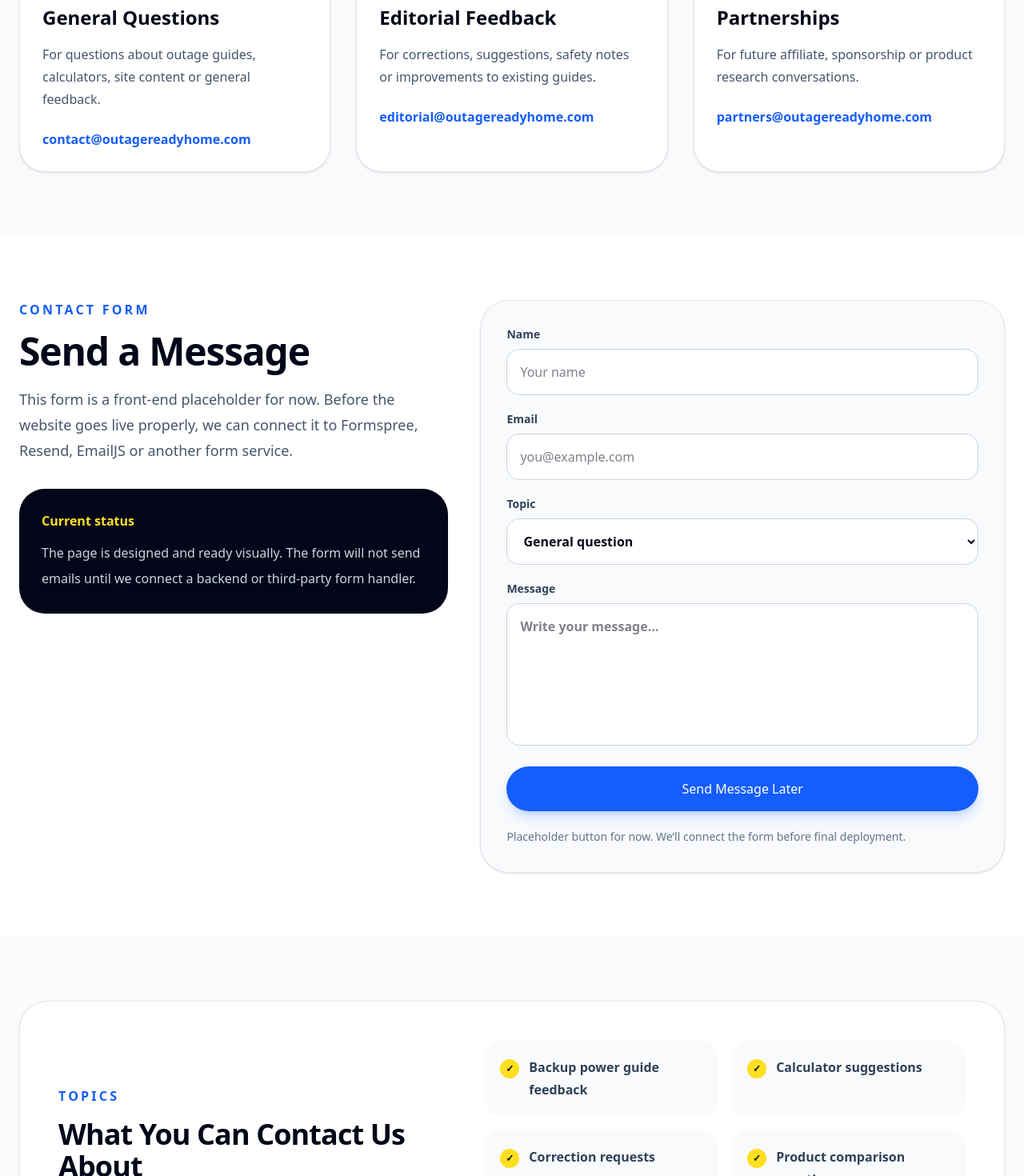
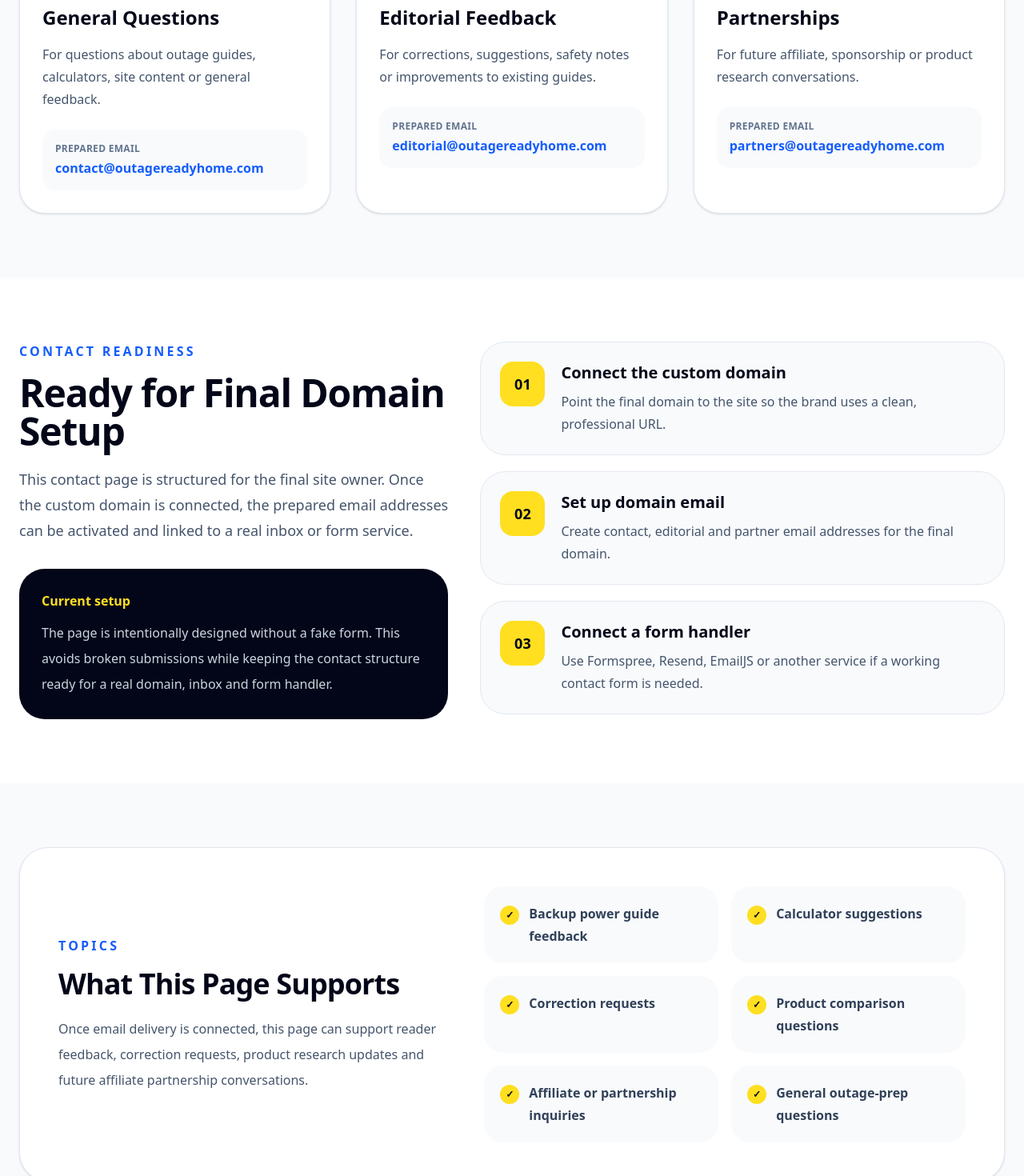
Before and after one commit to akifjanjua/outage-ready-home, a Next.js app: page /contact in a window 1280 px wide. Shown: the part 860-2330 px from the top of the page at 80% size. Built offline with nearby package versions, Linux system fonts and the light colour scheme; no server answers.

Commit message:
Clean contact page placeholder form

```diff
--- a/app/contact/page.js
+++ b/app/contact/page.js
@@ -34,6 +34,24 @@ const responseTopics = [
   "General outage-prep questions",
 ];
 
+const setupSteps = [
+  {
+    number: "01",
+    title: "Connect the custom domain",
+    text: "Point the final domain to the site so the brand uses a clean, professional URL.",
+  },
+  {
+    number: "02",
+    title: "Set up domain email",
+    text: "Create contact, editorial and partner email addresses for the final domain.",
+  },
+  {
+    number: "03",
+    title: "Connect a form handler",
+    text: "Use Formspree, Resend, EmailJS or another service if a working contact form is needed.",
+  },
+];
+
 export default function ContactPage() {
   return (
     <main className="min-h-screen bg-slate-50 text-slate-950">
@@ -50,9 +68,9 @@ export default function ContactPage() {
           </h1>
 
           <p className="mx-auto mt-6 max-w-3xl text-lg leading-8 text-slate-600">
-            Have a question, correction, suggestion or partnership inquiry?
-            Reach out about backup power guides, calculators, outage kits,
-            emergency lighting or refrigerator backup content.
+            Questions, corrections, suggestions and partnership inquiries can
+            be routed through the contact channels prepared for the final custom
+            domain setup.
           </p>
 
           <div className="mt-9 flex flex-col justify-center gap-4 sm:flex-row">
@@ -96,12 +114,15 @@ export default function ContactPage() {
 
               <p className="mt-4 leading-7 text-slate-600">{option.text}</p>
 
-              <a
-                href={`mailto:${option.email}`}
-                className="mt-6 inline-flex font-black text-blue-600 hover:text-blue-800"
-              >
+              <div className="mt-6 rounded-2xl bg-slate-50 p-4">
+                <p className="text-xs font-black uppercase tracking-wide text-slate-500">
+                  Prepared email
+                </p>
+
+                <p className="mt-1 break-words font-black text-blue-600">
                   {option.email}
-              </a>
+                </p>
+              </div>
             </div>
           ))}
         </div>
@@ -111,94 +132,52 @@ export default function ContactPage() {
         <div className="mx-auto grid max-w-7xl gap-10 lg:grid-cols-[0.9fr_1.1fr] lg:items-start">
           <div>
             <p className="font-bold uppercase tracking-[0.2em] text-blue-600">
-              Contact Form
+              Contact Readiness
             </p>
 
             <h2 className="mt-4 text-4xl font-black tracking-tight md:text-5xl">
-              Send a Message
+              Ready for Final Domain Setup
             </h2>
 
             <p className="mt-5 text-lg leading-8 text-slate-600">
-              This form is a front-end placeholder for now. Before the website
-              goes live properly, we can connect it to Formspree, Resend,
-              EmailJS or another form service.
+              This contact page is structured for the final site owner. Once the
+              custom domain is connected, the prepared email addresses can be
+              activated and linked to a real inbox or form service.
             </p>
 
             <div className="mt-8 rounded-[2rem] bg-slate-950 p-7 text-white">
-              <p className="font-black text-yellow-300">Current status</p>
+              <p className="font-black text-yellow-300">Current setup</p>
 
               <p className="mt-3 leading-8 text-slate-300">
-                The page is designed and ready visually. The form will not send
-                emails until we connect a backend or third-party form handler.
+                The page is intentionally designed without a fake form. This
+                avoids broken submissions while keeping the contact structure
+                ready for a real domain, inbox and form handler.
               </p>
             </div>
           </div>
 
-          <form className="rounded-[2.25rem] border border-slate-200 bg-slate-50 p-6 shadow-sm md:p-8">
           <div className="grid gap-5">
-              <div>
-                <label className="mb-2 block text-sm font-black text-slate-700">
-                  Name
-                </label>
-
-                <input
-                  type="text"
-                  placeholder="Your name"
-                  className="w-full rounded-2xl border border-slate-300 bg-white px-4 py-4 font-semibold outline-none transition focus:border-blue-600 focus:ring-4 focus:ring-blue-100"
-                />
+            {setupSteps.map((step) => (
+              <div
+                key={step.number}
+                className="rounded-[2rem] border border-slate-200 bg-slate-50 p-6"
+              >
+                <div className="flex gap-5">
+                  <div className="flex h-14 w-14 shrink-0 items-center justify-center rounded-2xl bg-yellow-300 text-lg font-black text-slate-950">
+                    {step.number}
                   </div>
 
                   <div>
-                <label className="mb-2 block text-sm font-black text-slate-700">
-                  Email
-                </label>
+                    <h3 className="text-xl font-black">{step.title}</h3>
 
-                <input
-                  type="email"
-                  placeholder="you@example.com"
-                  className="w-full rounded-2xl border border-slate-300 bg-white px-4 py-4 font-semibold outline-none transition focus:border-blue-600 focus:ring-4 focus:ring-blue-100"
-                />
-              </div>
-
-              <div>
-                <label className="mb-2 block text-sm font-black text-slate-700">
-                  Topic
-                </label>
-
-                <select className="w-full rounded-2xl border border-slate-300 bg-white px-4 py-4 font-semibold outline-none transition focus:border-blue-600 focus:ring-4 focus:ring-blue-100">
-                  <option>General question</option>
-                  <option>Guide feedback</option>
-                  <option>Correction request</option>
-                  <option>Calculator suggestion</option>
-                  <option>Partnership inquiry</option>
-                </select>
-              </div>
-
-              <div>
-                <label className="mb-2 block text-sm font-black text-slate-700">
-                  Message
-                </label>
-
-                <textarea
-                  placeholder="Write your message..."
-                  rows="6"
-                  className="w-full resize-none rounded-2xl border border-slate-300 bg-white px-4 py-4 font-semibold outline-none transition focus:border-blue-600 focus:ring-4 focus:ring-blue-100"
-                />
-              </div>
-
-              <button
-                type="button"
-                className="rounded-full bg-blue-600 px-7 py-4 text-sm font-black text-white shadow-lg shadow-blue-600/20 transition hover:-translate-y-1 hover:bg-blue-700"
-              >
-                Send Message Later
-              </button>
-
-              <p className="text-sm leading-6 text-slate-500">
-                Placeholder button for now. We’ll connect the form before final
-                deployment.
+                    <p className="mt-2 leading-7 text-slate-600">
+                      {step.text}
                     </p>
                   </div>
-          </form>
+                </div>
+              </div>
+            ))}
+          </div>
         </div>
       </section>
 
@@ -211,12 +190,13 @@ export default function ContactPage() {
               </p>
 
               <h2 className="mt-4 text-4xl font-black tracking-tight">
-                What You Can Contact Us About
+                What This Page Supports
               </h2>
 
               <p className="mt-5 leading-8 text-slate-600">
-                Feedback helps make the site more useful, accurate and practical
-                for real outage situations.
+                Once email delivery is connected, this page can support reader
+                feedback, correction requests, product research updates and
+                future affiliate partnership conversations.
               </p>
             </div>
 
@@ -250,7 +230,8 @@ export default function ContactPage() {
 
           <p className="mt-5 text-lg leading-8 text-blue-50">
             Use the calculators and guides first if you are trying to estimate
-            battery size, refrigerator runtime or apartment outage needs.
+            battery size, refrigerator runtime, Wi-Fi backup or apartment outage
+            needs.
           </p>
 
           <div className="mt-8 flex flex-col justify-center gap-4 sm:flex-row">
```
Lines whose indentation alone changed are shown as unchanged.
